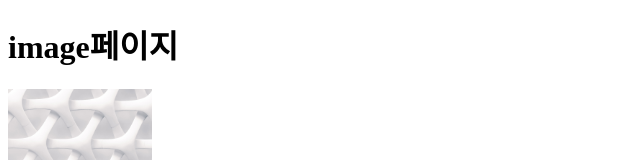
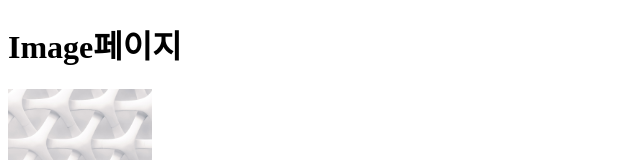
Before and after one commit to mingyeongmo/study_next, a Next.js app: page /tests/test in a window 1280 px wide. Shown: the top 160 px of the page, without its empty margins (0-640 px from the left). Built offline with nearby package versions, Linux system fonts and the light colour scheme.

Commit message:
페이지마다 메타데이터(title) 다르게 표시하기

```diff
--- a/pages/index.js
+++ b/pages/index.js
@@ -1,5 +1,6 @@
 import Head from 'next/head'
 import Link from 'next/link'
+
 
 export default function Home() {
   return (
--- a/pages/posts/first-posts.js
+++ b/pages/posts/first-posts.js
@@ -1,8 +1,12 @@
 import Link from 'next/link'
+import Head from 'next/head'
 
 export default function FirstPost() {
     return(
         <>
+        <Head>
+            <title>First Post</title>
+        </Head>
         <h1>First Post</h1>
         <h2>
             <Link href="/">
--- a/pages/tests/test.js
+++ b/pages/tests/test.js
@@ -1,9 +1,12 @@
 import Image from 'next/image'
-
+import Head from 'next/head'
 export default function A() {
     return (
         <>
-            <h1>image페이지</h1>
+            <Head>
+                <title>Image페이지</title>
+            </Head>
+            <h1>Image페이지</h1>
             <Image
                 src="/images/profile.jpeg"
                 height={144}
```
